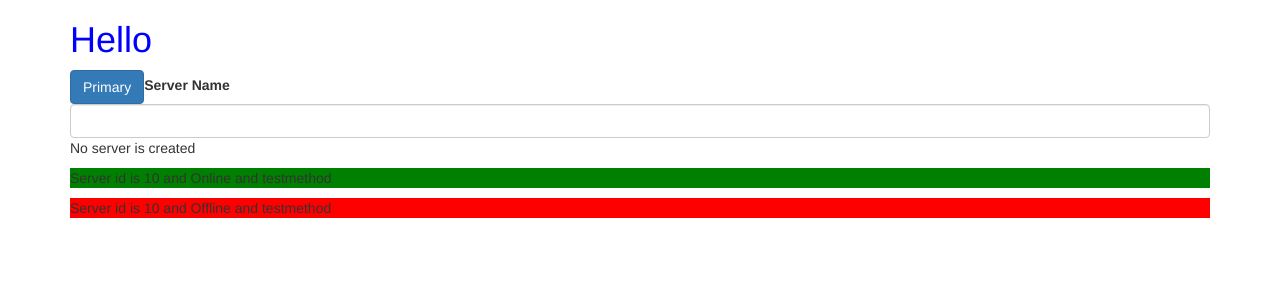
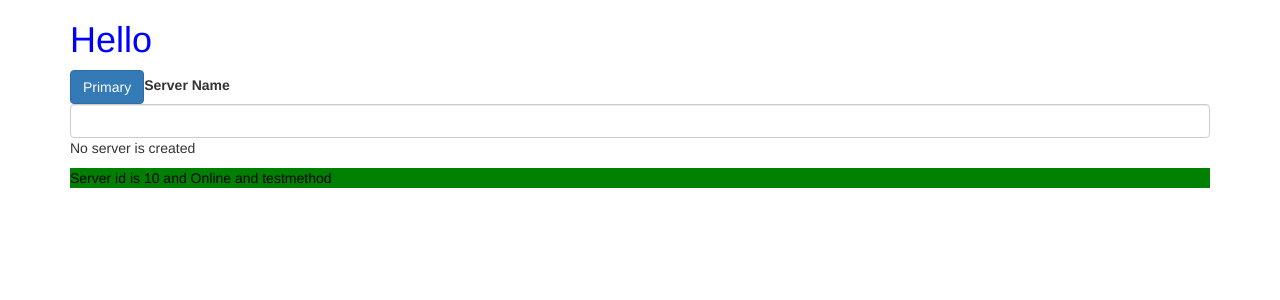
Before and after one commit to Harshbhama/test-angular-1, an Angular app: page / in a window 1280 px wide. Shown: the top 300 px of the page. Built offline with nearby package versions, Linux system fonts and the light colour scheme.

Commit message:
add ngfor

```diff
--- a/src/app/server/server.component.html
+++ b/src/app/server/server.component.html
@@ -1 +1,5 @@
-<p [ngStyle] = "{backgroundColor: getColor()}">Server id is {{serverid}} and {{serverstatus}} and {{getservertestthis()}}</p>
+<p
+[ngStyle] = "{backgroundColor: getColor()}"
+[ngClass] = "{online: serverstatus == 'Online'}">
+Server id is {{serverid}} and {{serverstatus}} and {{getservertestthis()}}
+</p>
--- a/src/app/server/server.component.ts
+++ b/src/app/server/server.component.ts
@@ -1,10 +1,15 @@
-import {Component} from '@angular/core';
+import {Component} from '@angular/core'
 
 @Component({
 
    // selector: '.app-server'
     selector: 'app-server',
-    templateUrl: './server.component.html'
+    templateUrl: './server.component.html',
+    styles: [`
+    .online{
+        color: black
+    }
+    `]
 
 })
 export class ServerComponent{
--- a/src/app/servers/servers.component.html
+++ b/src/app/servers/servers.component.html
@@ -27,8 +27,8 @@ class = "form-control"
     <p>No server is created</p>
 </ng-template>
 
-<app-server></app-server>
-<app-server></app-server>
+<app-server *ngFor = "let server of servers"></app-server>
+
 
 <!-- <div class = "app-server"></div>
 <div class = "app-sever"></div> -->
--- a/src/app/servers/servers.component.ts
+++ b/src/app/servers/servers.component.ts
@@ -11,6 +11,7 @@ export class ServersComponent implements OnInit {
   servercreate = 'Not any server created'
   servername = ''
   serverCreated = false
+  servers = ['Testserver, Testserver 2']
   constructor() {
 
       setTimeout(() => {
@@ -24,6 +25,7 @@ export class ServersComponent implements OnInit {
   }
   onCreateServer(){
     this.serverCreated = true
+    this.servers.push(this.servername)
     this.servercreate = 'New server created! Name is ' + this.servername
   }
   onUpdateServerName(event: any){
```
